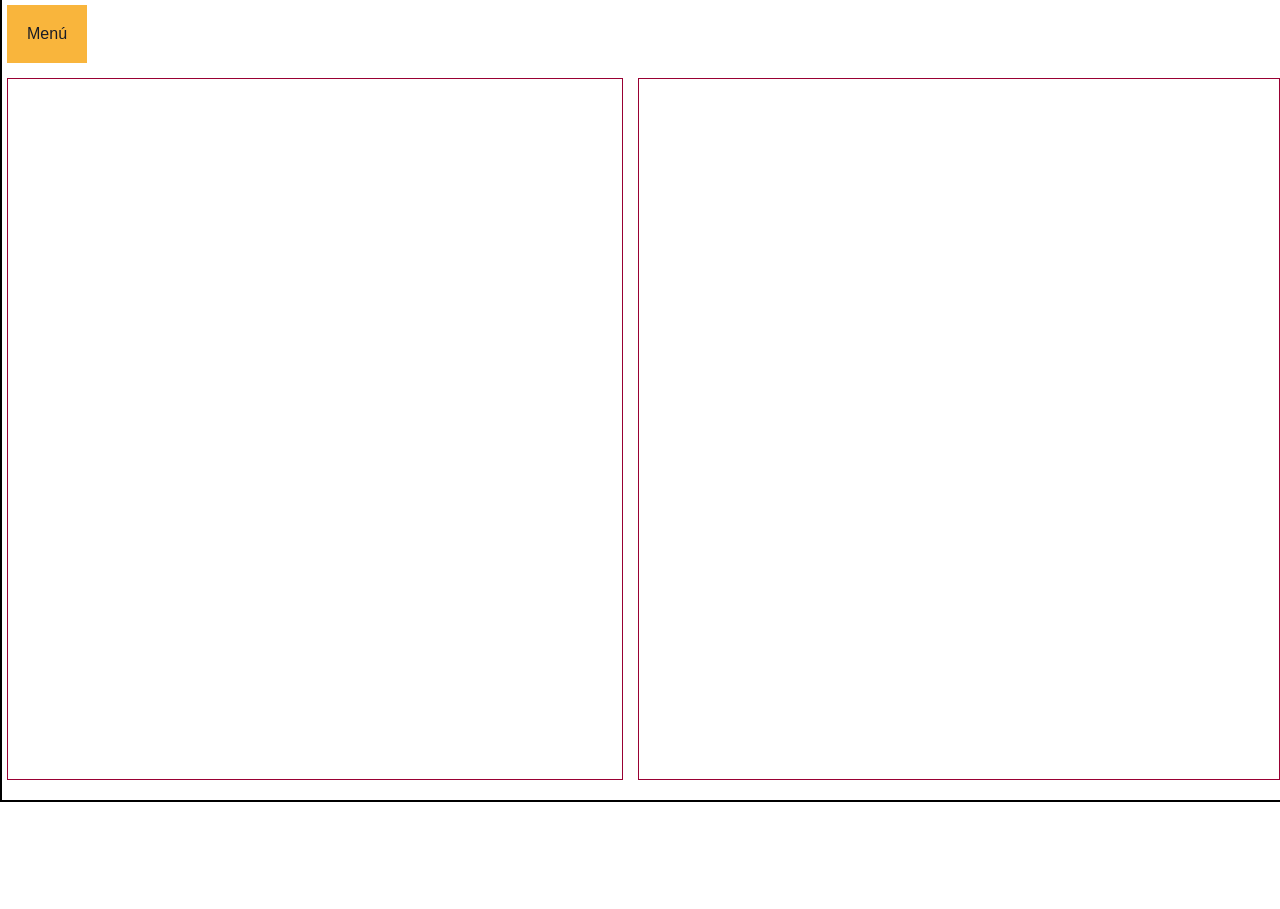
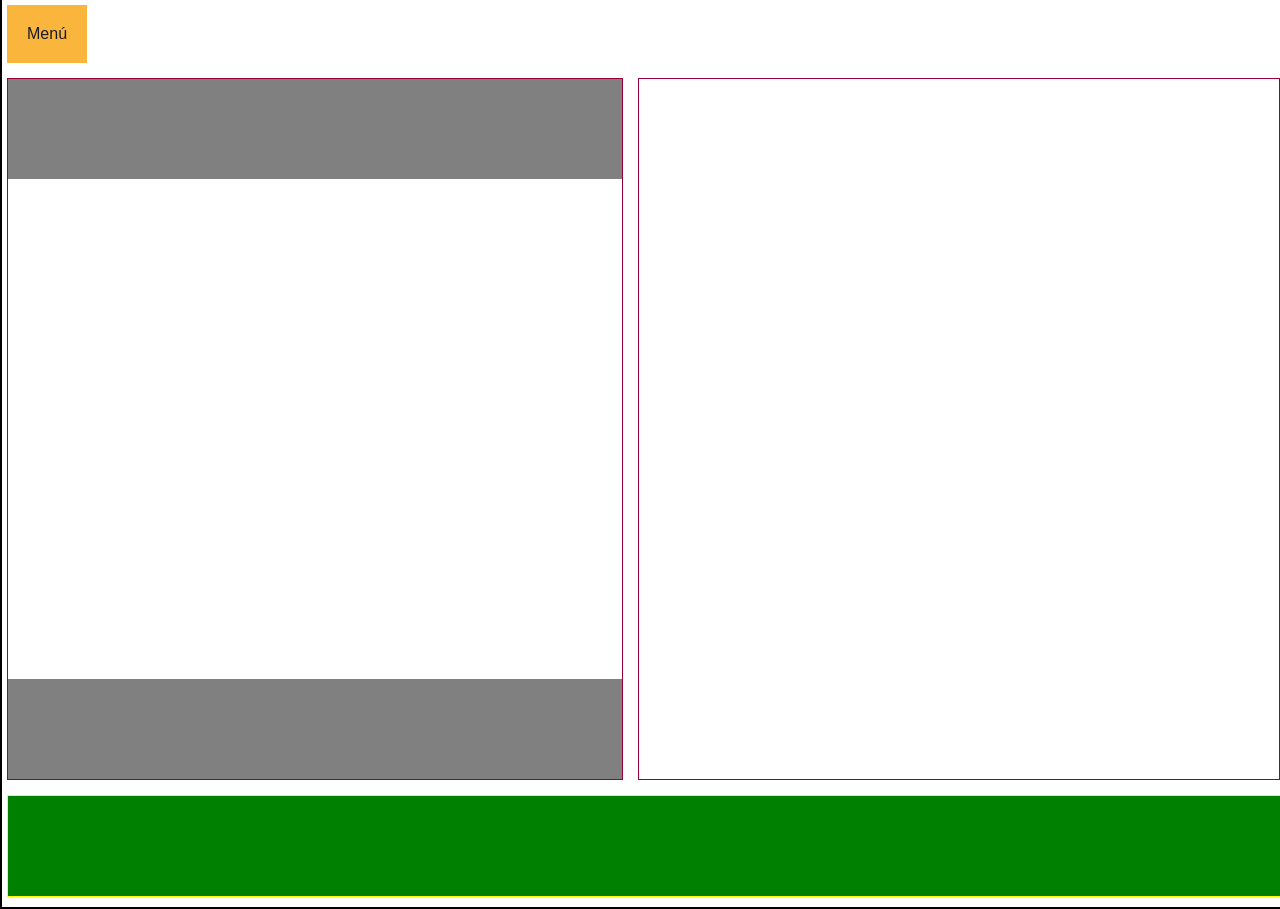
Before and after one commit to DeiMoS-es/LMActividad1, a plain HTML site: page index.html in a window 1280 px wide. Shown: the part 109-1018 px from the top of the page. Before the commit the page ends 911 px from the top, so only its background shows below. Drawn offline with Linux system fonts and the light colour scheme.

Commit message:
terminando estructura web

```diff
--- a/css/estilos.css
+++ b/css/estilos.css
@@ -62,19 +62,33 @@ utilizo ese identificador para editarlo*/
 section{
     border: 1px solid #903;
     width: 48%;
-    height: 700px;
+    min-height: 700px;
     margin-right: 15px;
     margin-top: 15px;
     margin-bottom: 15px;
     float:left ;
     z-index: 1;
 }
+/*Aplico estilo al header de section*/
+.seccion{
+    width: 100%;
+    height: 100px;
+    margin-bottom: 15px;
+    background-color: gray;
+}
+/*Aplico estilo al footer de section*/
+footer{
+    width: 100%;
+    height: 100px;
+    margin-top: 500px;
+    background-color: grey;
+}
 
 /*Comienzo el estilo del aside*/
 aside{
     border: 1px solid #903;
     width: 50%;
-    height: 700px;
+    min-height: 700px;
     float: left;
     margin-top: 15px;
 }
--- a/index.html
+++ b/index.html
@@ -48,7 +48,7 @@
             <!--Contenido menos relevante-->
         </aside>
 
-        <footer>
+        <footer class="principal">
             <!--Pie de la página-->
         </footer>
     </div>
```
